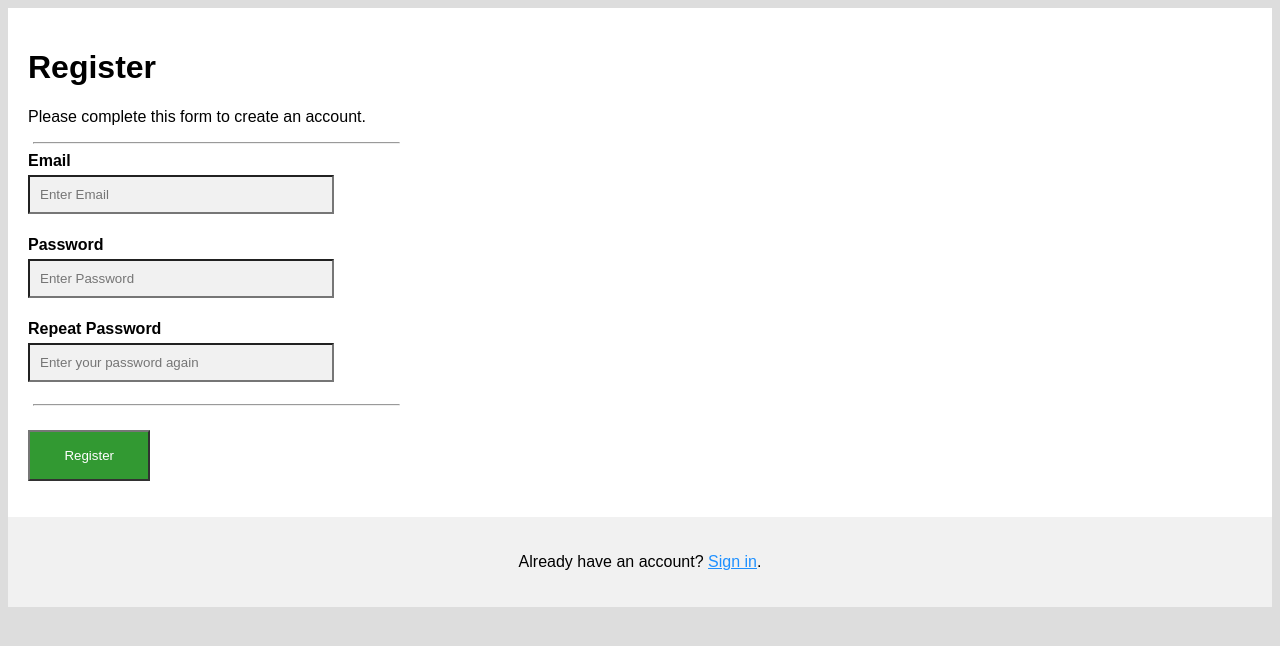
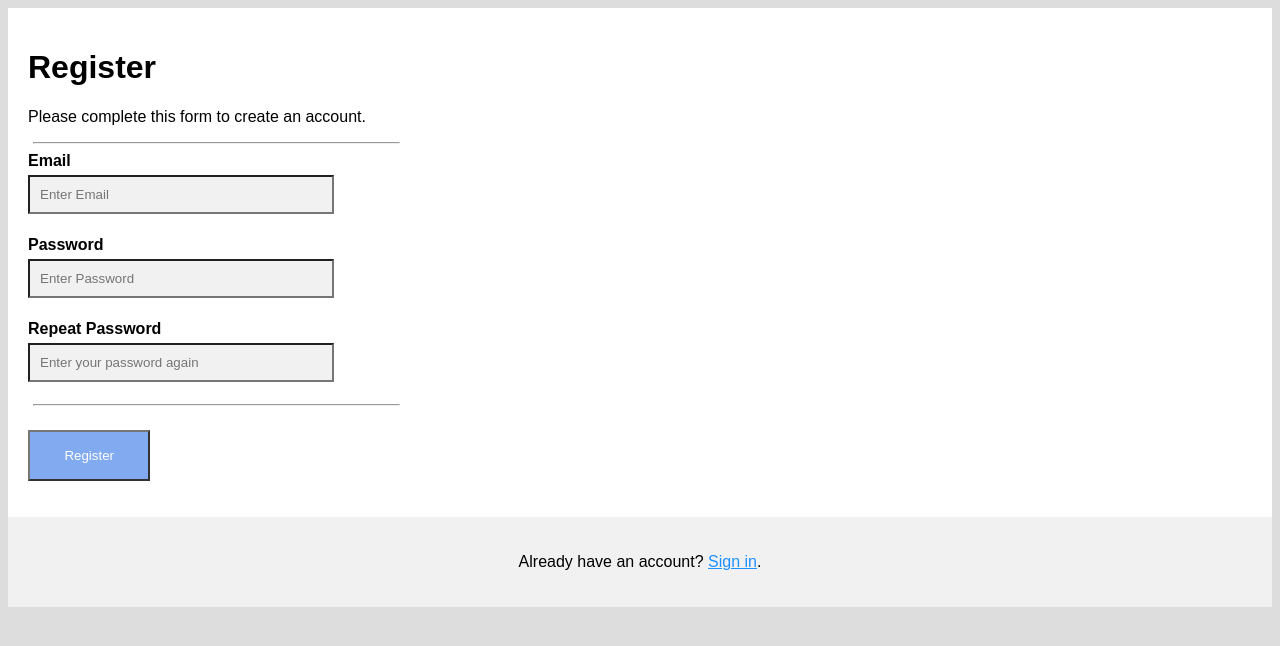
Before and after one commit to CSE-Courses/course-project-a3-image-server, a PHP site: page /registrationForm.php in a window 1280 px wide. Shown: the top 646 px of the page. Run offline with PHP 8.4, Linux system fonts and the light colour scheme.

Commit message:
Task #11 complete html for Registration form

```diff
--- a/registrationForm.php
+++ b/registrationForm.php
@@ -35,7 +35,7 @@
         }
 
         .registerbtn{
-            background-color: green;
+            background-color: cornflowerblue;
             color: white;
             padding: 16px 20px;
             margin: 16px 0;
```
